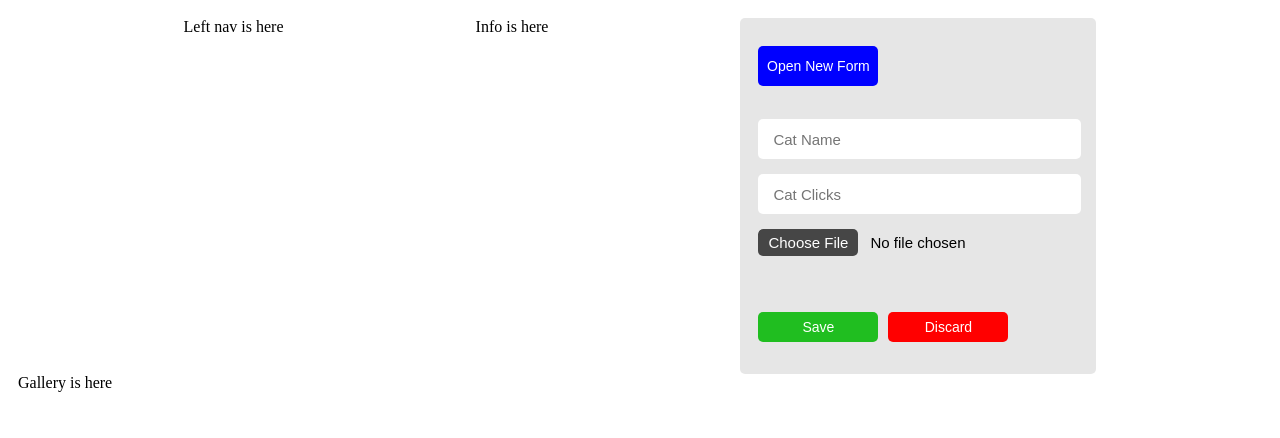
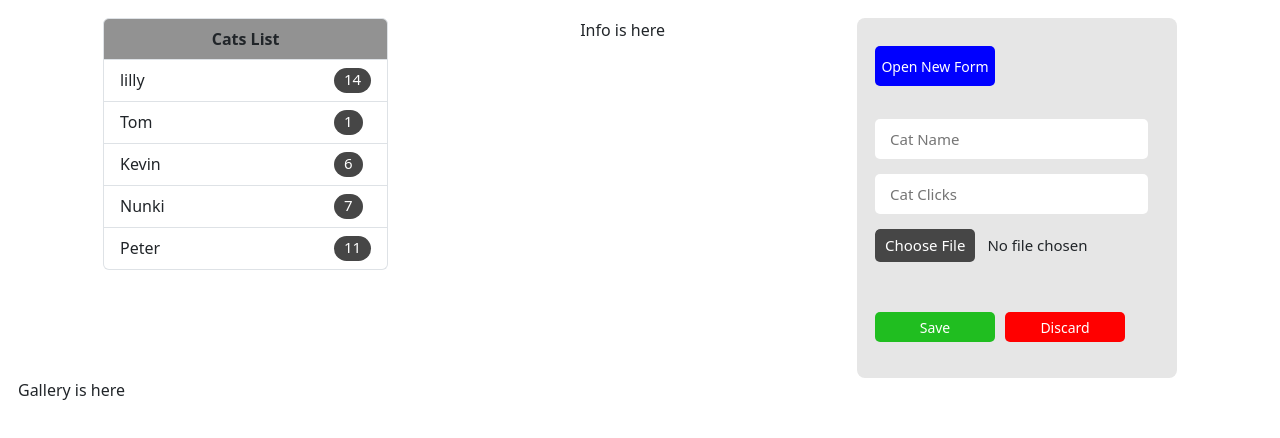
Before and after one commit to mohitdixit02/cat-click-project, a React (Create React App) app: page / in a window 1280 px wide. Shown: the top 438 px of the page. Built offline with nearby package versions, Linux system fonts and the light colour scheme.

Commit message:
Left nav css done

```diff
--- a/public/index.html
+++ b/public/index.html
@@ -1,43 +1,24 @@
 <!DOCTYPE html>
 <html lang="en">
+
 <head>
   <meta charset="utf-8" />
   <link rel="icon" href="%PUBLIC_URL%/favicon.ico" />
   <meta name="viewport" content="width=device-width, initial-scale=1" />
   <meta name="theme-color" content="#000000" />
-    <meta
-      name="description"
-      content="Web site created using create-react-app"
-    />
+  <meta name="description" content="Web site created using create-react-app" />
   <link rel="apple-touch-icon" href="%PUBLIC_URL%/logo192.png" />
-    <!--
-      manifest.json provides metadata used when your web app is installed on a
-      user's mobile device or desktop. See https://developers.google.com/web/fundamentals/web-app-manifest/
-    -->
   <link rel="manifest" href="%PUBLIC_URL%/manifest.json" />
-    <!--
-      Notice the use of %PUBLIC_URL% in the tags above.
-      It will be replaced with the URL of the `public` folder during the build.
-      Only files inside the `public` folder can be referenced from the HTML.
+  <link href="https://cdn.jsdelivr.net/npm/bootstrap@5.3.0-alpha1/dist/css/bootstrap.min.css" rel="stylesheet"
+    integrity="sha384-GLhlTQ8iRABdZLl6O3oVMWSktQOp6b7In1Zl3/Jr59b6EGGoI1aFkw7cmDA6j6gD" crossorigin="anonymous">
+  <title>Cat Click Project</title>
+</head>
 
-      Unlike "/favicon.ico" or "favicon.ico", "%PUBLIC_URL%/favicon.ico" will
-      work correctly both with client-side routing and a non-root public URL.
-      Learn how to configure a non-root public URL by running `npm run build`.
-    -->
-    <title>React App</title>
-  </head>
 <body>
   <noscript>You need to enable JavaScript to run this app.</noscript>
   <div id="root"></div>
-    <!--
-      This HTML file is a template.
-      If you open it directly in the browser, you will see an empty page.
-
-      You can add webfonts, meta tags, or analytics to this file.
-      The build step will place the bundled scripts into the <body> tag.
-
-      To begin the development, run `npm start` or `yarn start`.
-      To create a production bundle, use `npm run build` or `yarn build`.
-    -->
+  <script src="https://cdn.jsdelivr.net/npm/bootstrap@5.3.0-alpha1/dist/js/bootstrap.bundle.min.js"
+    integrity="sha384-w76AqPfDkMBDXo30jS1Sgez6pr3x5MlQ1ZAGC+nuZB+EYdgRZgiwxhTBTkF7CXvN"
+    crossorigin="anonymous"></script>
 </body>
 </html>
--- a/src/Components/Leftnav.js
+++ b/src/Components/Leftnav.js
@@ -1,9 +1,42 @@
 import React from 'react';
+import "./static/css/leftnav.css"
 
 const Leftnav = () => {
     return (
         <div>
-            Left nav is here
+            <ul className="list-group">
+            <li className="list-group-item" style={{'textAlign':'center','fontWeight':'bold','backgroundColor':'rgb(146, 146, 146)'}}>Cats List</li>
+                <li className="list-group-item">
+                    <div className="cat_data">
+                        <span className='cat_name'>lilly</span>
+                        <span className='clicks_no'>14</span>
+                    </div>
+                </li>
+                <li className="list-group-item">
+                    <div className="cat_data">
+                        <span className='cat_name'>Tom</span>
+                        <span className='clicks_no'>1</span>
+                    </div>
+                </li>
+                <li className="list-group-item">
+                    <div className="cat_data">
+                        <span className='cat_name'>Kevin</span>
+                        <span className='clicks_no'>6</span>
+                    </div>
+                </li>
+                <li className="list-group-item">
+                    <div className="cat_data">
+                        <span className='cat_name'>Nunki</span>
+                        <span className='clicks_no'>7</span>
+                    </div>
+                </li>
+                <li className="list-group-item">
+                    <div className="cat_data">
+                        <span className='cat_name'>Peter</span>
+                        <span className='clicks_no'>11</span>
+                    </div>
+                </li>
+            </ul>
         </div>
     );
 }
--- a/src/Components/static/css/form.css
+++ b/src/Components/static/css/form.css
@@ -1,8 +1,8 @@
 .form_holder{
     width: 25vw;
-    height: 300px;
+    height: 360px;
     background-color: rgb(230, 230, 230);
-    border-radius: 5px;
+    border-radius: 8px;
     padding: 18px;
     padding-top: 28px;
     padding-bottom: 28px;
--- /dev/null
+++ b/src/Components/static/css/leftnav.css
@@ -0,0 +1,16 @@
+.cat_data{
+    display: flex;
+    column-gap: 5vw;
+}
+.cat_name{
+    width: 150px;
+    height: 25px;
+    overflow: hidden;
+}
+.clicks_no{
+    background-color: rgb(70, 70, 70);
+    border-radius: 18px;
+    color: white;
+    padding: 0px 10px;
+    font-size: 15px;
+}
```
Also changed, not shown: 11 other files (tests, documents, lock files or other folders). Lines whose indentation alone changed are shown as unchanged.
